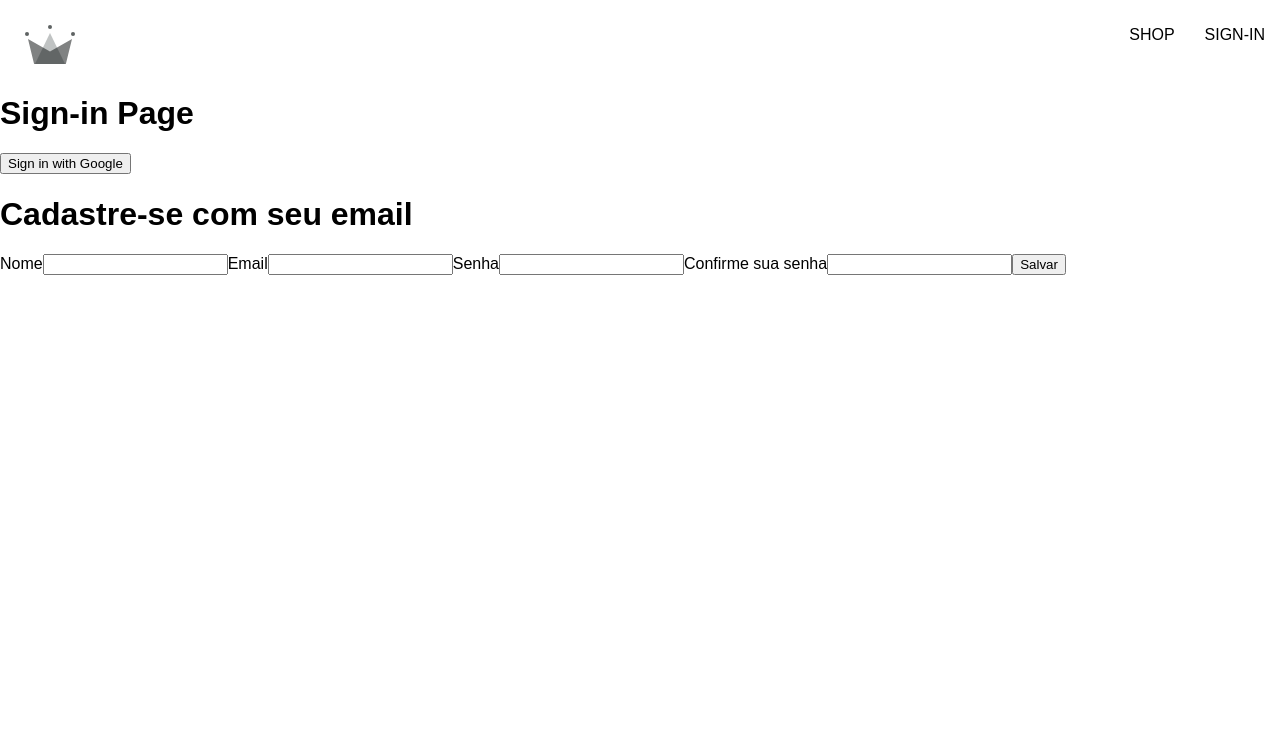
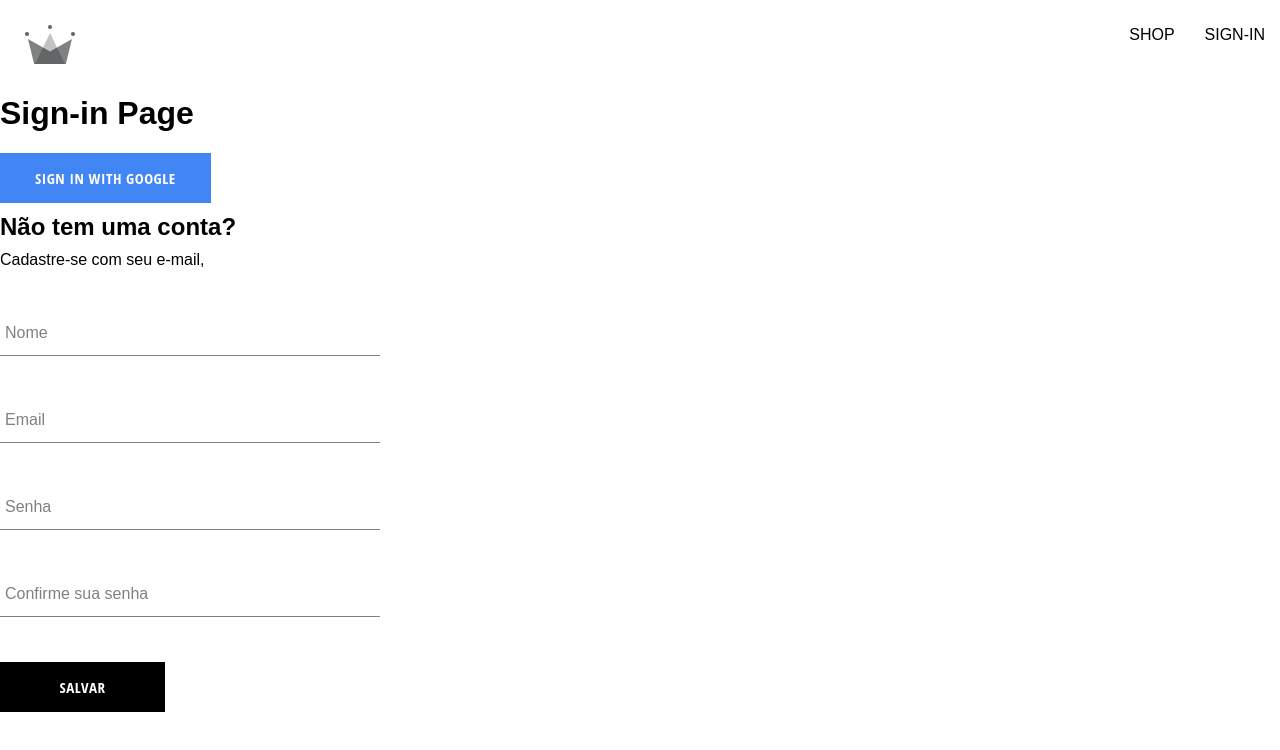
Before and after one commit to johanes/react-online-store, a React (Create React App) app: page /sign-in in a window 1280 px wide. Shown: the top 750 px of the page. Built offline with nearby package versions, Linux system fonts and the light colour scheme; a web font is replaced by a local one.

Commit message:
Sign in with email

```diff
--- /dev/null
+++ b/src/components/button/button.component.jsx
@@ -0,0 +1,19 @@
+import "./button.styles.scss";
+
+const BUTTON_TYPE_CLASSES = {
+  google: "google-sign-in",
+  inverted: "inverted",
+};
+
+const Button = ({ children, buttonType, ...otherProps }) => {
+  return (
+    <button
+      className={`button-container ${BUTTON_TYPE_CLASSES[buttonType]}`}
+      {...otherProps}
+    >
+      {children}
+    </button>
+  );
+};
+
+export default Button;
--- /dev/null
+++ b/src/components/button/button.styles.scss
@@ -0,0 +1,46 @@
+.button-container {
+  min-width: 165px;
+  width: auto;
+  height: 50px;
+  letter-spacing: 0.5px;
+  line-height: 50px;
+  padding: 0 35px 0 35px;
+  font-size: 15px;
+  background-color: black;
+  color: white;
+  text-transform: uppercase;
+  font-family: 'Open Sans Condensed';
+  font-weight: bolder;
+  border: none;
+  cursor: pointer;
+  display: flex;
+  justify-content: center;
+
+  &:hover {
+    background-color: white;
+    color: black;
+    border: 1px solid black;
+  }
+
+  &.google-sign-in {
+    background-color: #4285f4;
+    color: white;
+
+    &:hover {
+      background-color: #357ae8;
+      border: none;
+    }
+  }
+
+  &.inverted {
+    background-color: white;
+    color: black;
+    border: 1px solid black;
+
+    &:hover {
+      background-color: black;
+      color: white;
+      border: none;
+    }
+  }
+}
--- /dev/null
+++ b/src/components/form-input/form-input.component.jsx
@@ -0,0 +1,18 @@
+import "./form-input.styles.scss";
+
+const FormInput = ({ label, ...otherProps }) => {
+  return (
+    <div className="group">
+      <input className="form-input" {...otherProps} />
+      <label
+        className={`${
+          otherProps.value.length ? "shrink" : ""
+        } form-input-label`}
+      >
+        {label}
+      </label>
+    </div>
+  );
+};
+
+export default FormInput;
--- /dev/null
+++ b/src/components/form-input/form-input.styles.scss
@@ -0,0 +1,54 @@
+$sub-color: grey;
+$main-color: black;
+
+@mixin shrinkLabel {
+  top: -14px;
+  font-size: 12px;
+  color: $main-color;
+}
+
+.group {
+  position: relative;
+  margin: 45px 0;
+
+  .form-input {
+    background: none;
+    background-color: white;
+    color: $sub-color;
+    font-size: 18px;
+    padding: 10px 10px 10px 5px;
+    display: block;
+    width: 100%;
+    border: none;
+    border-radius: 0;
+    border-bottom: 1px solid $sub-color;
+    margin: 25px 0;
+
+    &:focus {
+      outline: none;
+    }
+
+    &:focus ~ .form-input-label {
+      @include shrinkLabel();
+    }
+  }
+
+  input[type='password'] {
+    letter-spacing: 0.3em;
+  }
+
+  .form-input-label {
+    color: $sub-color;
+    font-size: 16px;
+    font-weight: normal;
+    position: absolute;
+    pointer-events: none;
+    left: 5px;
+    top: 10px;
+    transition: 300ms ease all;
+
+    &.shrink {
+      @include shrinkLabel();
+    }
+  }
+}
--- a/src/components/sign-up-form/sign-up-form.component.jsx
+++ b/src/components/sign-up-form/sign-up-form.component.jsx
@@ -1,46 +1,105 @@
-import { useState } from "react"
+import { useState } from "react";
+import {
+  createAuthUserWithEmailAndPassowrd,
+  upsertAuthUser,
+} from "../../utils/firebase/firebase.utils";
+import FormInput from "../form-input/form-input.component";
+import Button from '../button/button.component'
+
+import './sign-up-form.styles.scss'
+
 
 const defaultFormFields = {
-  displayName: '',
-  email: '',
-  password: '',
-  confirmPassword: ''
-}
+  displayName: "",
+  email: "",
+  password: "",
+  confirmPassword: "",
+};
 
 const SignUpForm = () => {
+  const [formFields, setFormFields] = useState(defaultFormFields);
+  const { displayName, email, password, confirmPassword } = formFields;
 
+  const onChangeHandler = (event) => {
+    const { name, value } = event.target;
+    setFormFields({ ...formFields, [name]: value });
+  };
 
-  const [formFields, setFormFields] = useState(defaultFormFields);
-  const {displayName, email, password, confirmPassword} = formFields;
+  async function handleSubmit(event) {
+    event.preventDefault();
 
-  console.log(formFields);
+    if (password !== confirmPassword) {
+      console.log("passwords dont match!");
+      return;
+    }
 
-  const handleChange = (event) => {
-    const {name, value} = event.target;
-    setFormFields({...formFields, [name]: value});
+    try {
+      const { user } = await createAuthUserWithEmailAndPassowrd(
+        email,
+        password
+      );
+      if (user) {
+        user.displayName = displayName;
+        upsertAuthUser(user);
+        resetFormFields();
+      }
+    } catch (error) {
+      if (error.code === "auth/email-already-in-use") {
+        alert("Este email ja esta cadastrado.");
+      }
+    }
   }
 
+  const resetFormFields = () => setFormFields(defaultFormFields);
 
   return (
-    <div>
-      <h1>Cadastre-se com seu email</h1>
-      <form onSubmit={ () => {}}>
-      <label>Nome</label>
-      <input type="text" required value={displayName} name="displayName" onChange={handleChange}/>
+    <div className="sign-up-container">
+      <h2>Não tem uma conta?</h2>
+      <span>Cadastre-se com seu e-mail,</span>
+      <form
+        onSubmit={(event) => {
+          handleSubmit(event);
+        }}
+      >
+        <FormInput
+          label="Nome"
+          type="text"
+          required
+          value={displayName}
+          name="displayName"
+          onChange={onChangeHandler}
+        />
+        <FormInput
+          label="Email"
+          type="email"
+          required
+          value={email}
+          name="email"
+          onChange={onChangeHandler}
+        />
+        <FormInput
+          label="Senha"
+          type="password"
+          required
+          value={password}
+          name="password"
+          onChange={onChangeHandler}
+          minLength={6}
+        />
+        <FormInput
+          label="Confirme sua senha"
+          type="password"
+          required
+          value={confirmPassword}
+          name="confirmPassword"
+          onChange={onChangeHandler}
+          minLength={6}
+        />
 
-      <label>Email</label>
-      <input type="email" required value={email} name="email" onChange={handleChange}/>
-
-      <label>Senha</label>
-      <input type="password" required value={password} name="password" onChange={handleChange}/>
-
-      <label>Confirme sua senha</label>
-      <input type="password" required value={confirmPassword} name="confirmPassword" onChange={handleChange}/>
-
-      <button type="submit">Salvar</button>
+        <Button type="submit">Salvar</Button>
       </form>
     </div>
-  )
-}
+  );
+};
 
 export default SignUpForm;
--- /dev/null
+++ b/src/components/sign-up-form/sign-up-form.styles.scss
@@ -0,0 +1,8 @@
+.sign-up-container {
+  display: flex;
+  flex-direction: column;
+  width: 380px;
+  h2 {
+    margin: 10px 0px;
+  }
+}
--- a/src/routes/sign-in/sign-in.component.jsx
+++ b/src/routes/sign-in/sign-in.component.jsx
@@ -5,23 +5,25 @@
   signInWithGooglePopup,
   signInWithGoogleRedirect,
   upsertAuthUser,
-} from "../../utils/firebase.utils";
+} from "../../utils/firebase/firebase.utils";
+
+import SignUpForm from "../../components/sign-up-form/sign-up-form.component";
+import Button from "../../components/button/button.component";
+
 import "./sign-in.styles.scss";
-import SignUpForm from "../../components/sign-up-form/sign-up-form.component";
 
 const SignIn = () => {
-
   try {
     useEffect(() => {
-      async function fetchData() {
+      async function handleRedirect() {
         const response = await getRedirectResult(auth);
         if (response) {
           upsertAuthUser(response.user);
         }
       }
-      fetchData();
+      handleRedirect();
     }, []);
-  } catch(error){
+  } catch (error) {
     console.log(error);
   }
 
@@ -38,10 +40,10 @@
     <div>
       <h1>Sign-in Page</h1>
       {/* <button onClick={logGoogleUserPopup}>Sign in with Google Popup</button> */}
-      <button onClick={logGoogleUserRedirect}>
+      <Button type="submit" buttonType="google" onClick={logGoogleUserRedirect}>
         Sign in with Google
-      </button>
-      <SignUpForm/>
+      </Button>
+      <SignUpForm />
     </div>
   );
 };
--- a/src/utils/firebase.utils.jsx
+++ b/src/utils/firebase/firebase.utils.jsx
@@ -6,6 +6,7 @@
   signInWithRedirect,
   signInWithPopup,
   GoogleAuthProvider,
+  createUserWithEmailAndPassword
 } from "firebase/auth";
 import { getFirestore, doc, getDoc, setDoc } from "firebase/firestore";
 
@@ -40,6 +41,7 @@
 export const db = getFirestore();
 
 export const upsertAuthUser = async (userAuth) => {
+  if(!userAuth) return;
   const userDocRef = doc(db, "users", userAuth.uid);
   const userSnapshot = await getDoc(userDocRef);
 
@@ -60,3 +62,9 @@
 
   return userDocRef;
 };
+
+export const createAuthUserWithEmailAndPassowrd = async (email, password) => {
+  if (!email || !password) return;
+  console.log("calling Firebase Signup");
+  return await createUserWithEmailAndPassword(auth, email, password);
+}
```
